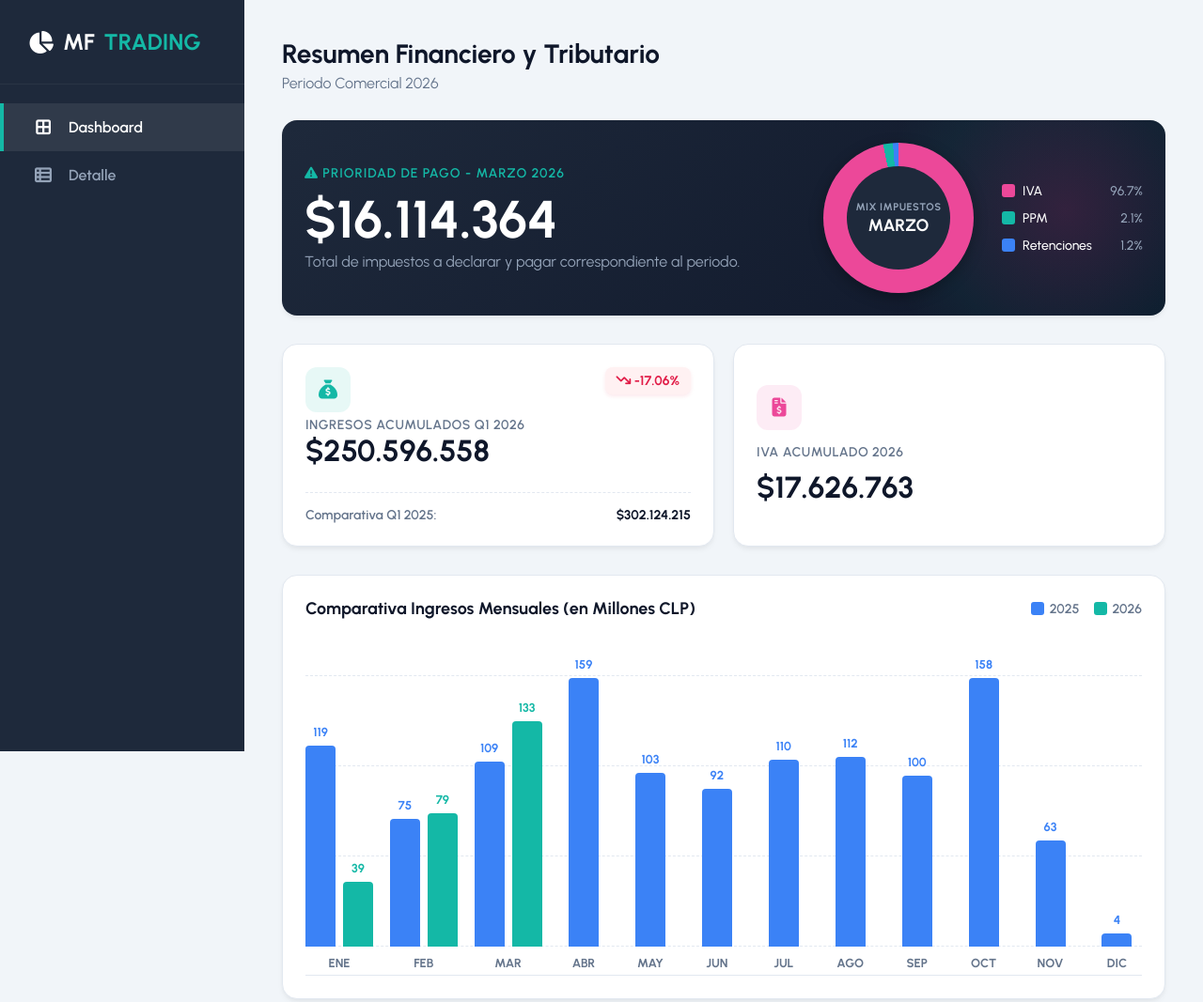
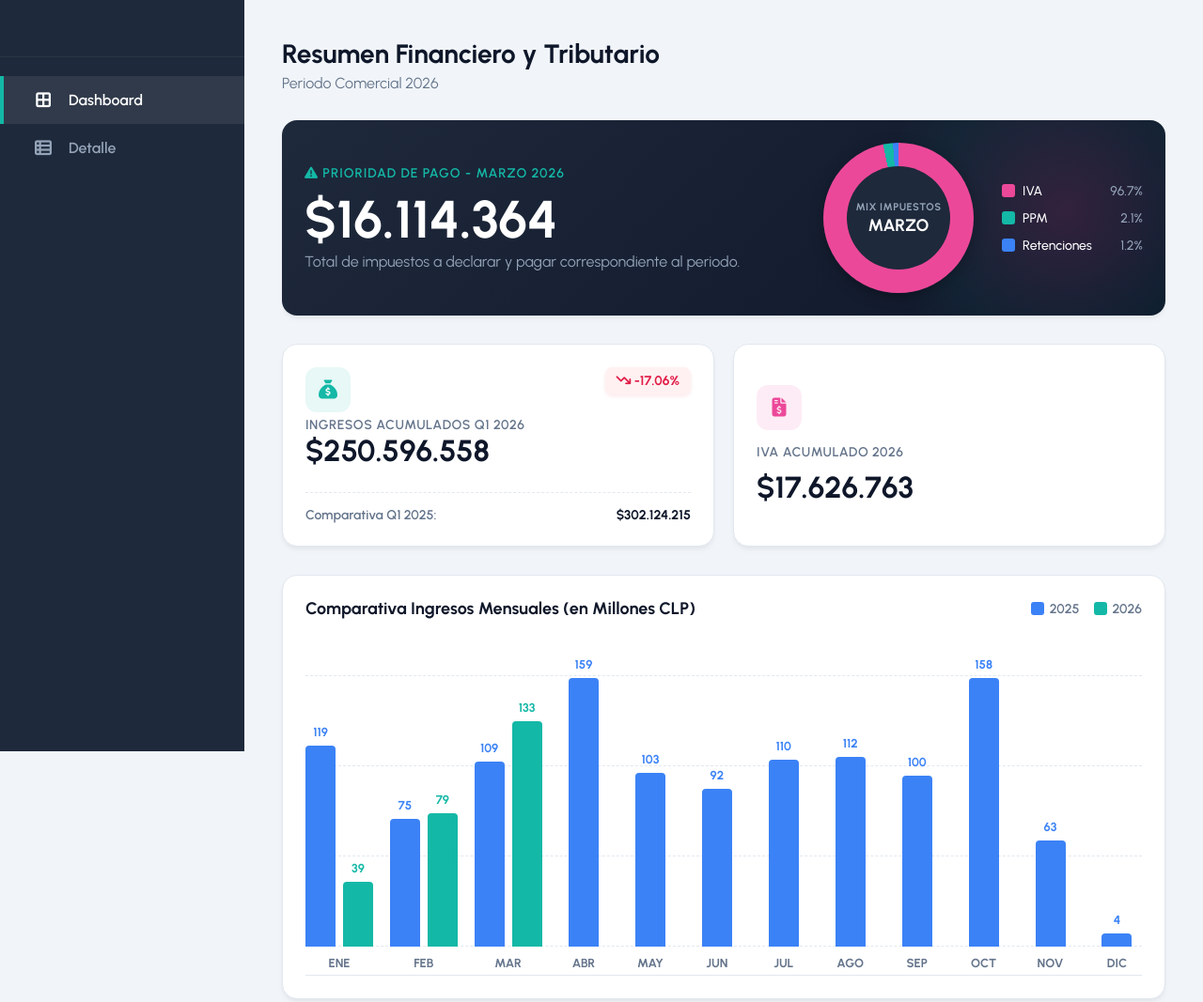
Before and after one commit to marlonmelara/dashboard, a plain HTML site: page dashboard.html in a window 1280 px wide. Shown: the whole page at 94% size. Drawn offline with Linux system fonts and the light colour scheme.

Commit message:
Modificar titulo

```diff
--- a/dashboard.html
+++ b/dashboard.html
@@ -653,7 +653,7 @@
       <!-- BARRA LATERAL -->
       <aside class="sidebar">
         <div class="logo">
-          <i class="fa-solid fa-chart-pie"></i> MF <span>TRADING</span>
+          <!-- <i class="fa-solid fa-chart-pie"></i> MF <span>TRADING</span> -->
         </div>
         <label for="tab-dashboard" class="nav-item">
           <i class="fa-solid fa-border-all"></i>
```
